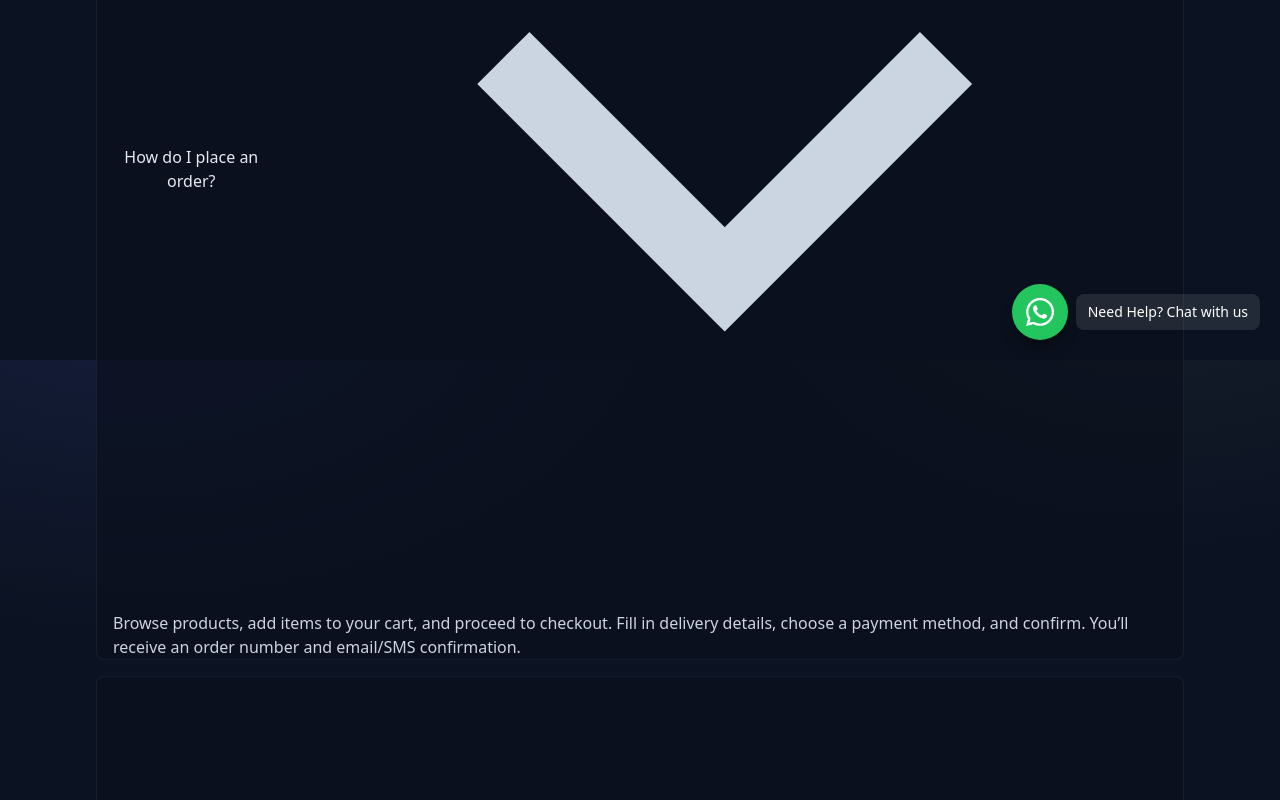
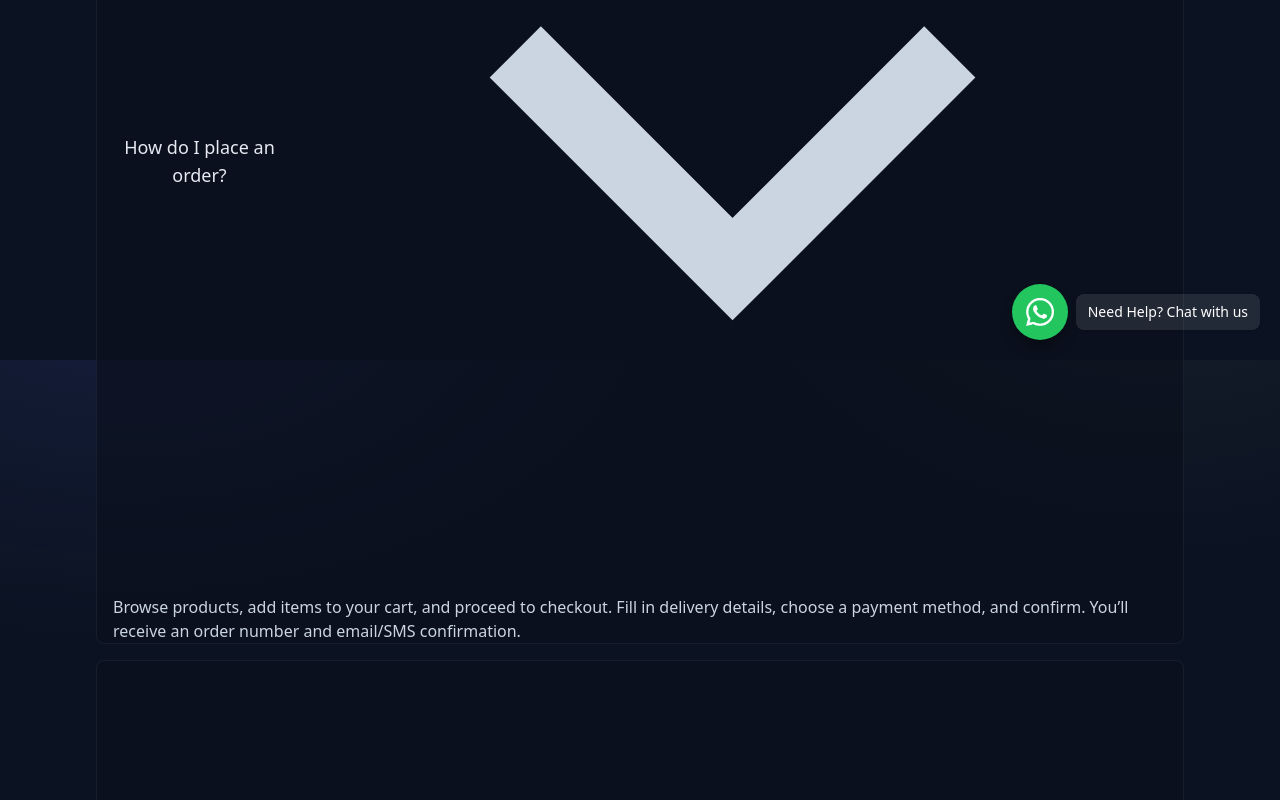
Before and after one commit to UdUdithaEdirisinghe/unm, a Next.js app: page /faq in a window 1280 px wide. Shown: the part 440-1240 px from the top of the page. Built offline with nearby package versions, Linux system fonts and the light colour scheme.

Commit message:
faqfixxxxxz

```diff
--- a/src/app/faq/FaqClient.tsx
+++ b/src/app/faq/FaqClient.tsx
@@ -63,7 +63,7 @@ function Item({
         onClick={() => onToggle(index)}
         className="w-full flex items-center justify-between gap-3 px-4 py-4 text-left"
       >
-        <span className="font-medium text-slate-100">{qa.q}</span>
+        <span className="font-medium text-slate-100 text-lg">{qa.q}</span>
         {/* Chevron */}
         <svg
           className={`h-5 w-5 shrink-0 text-slate-300 transition-transform ${
@@ -79,16 +79,14 @@ function Item({
         </svg>
       </button>
 
-      {/* Answer */}
+      {/* Smooth expand / collapse */}
       <div
         id={`faq-panel-${index}`}
-        className={`px-4 pb-4 text-slate-300 transition-[grid-template-rows] ${
-          open ? "grid grid-rows-[1fr]" : "grid grid-rows-[0fr]"
+        className={`px-4 text-slate-300 overflow-hidden transition-all duration-300 ${
+          open ? "max-h-40 pb-4" : "max-h-0"
         }`}
       >
-        <div className="overflow-hidden">
-          <p className="pt-2">{qa.a}</p>
-        </div>
+        <p className="pt-2">{qa.a}</p>
       </div>
     </div>
   );
```
